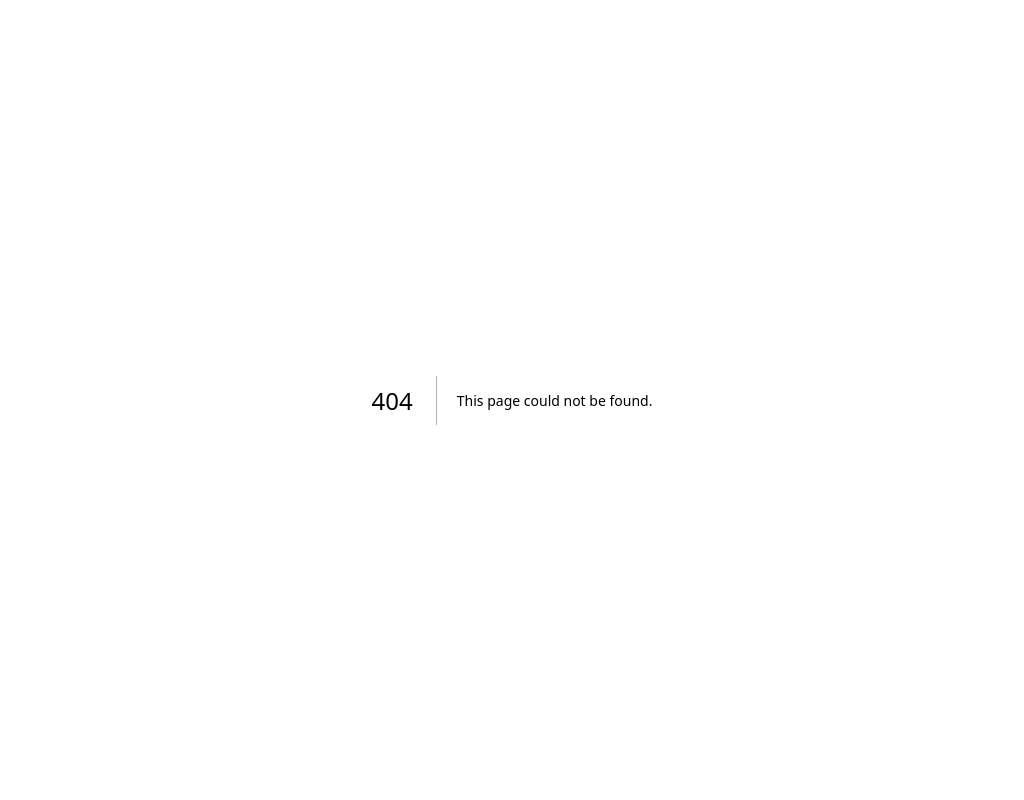
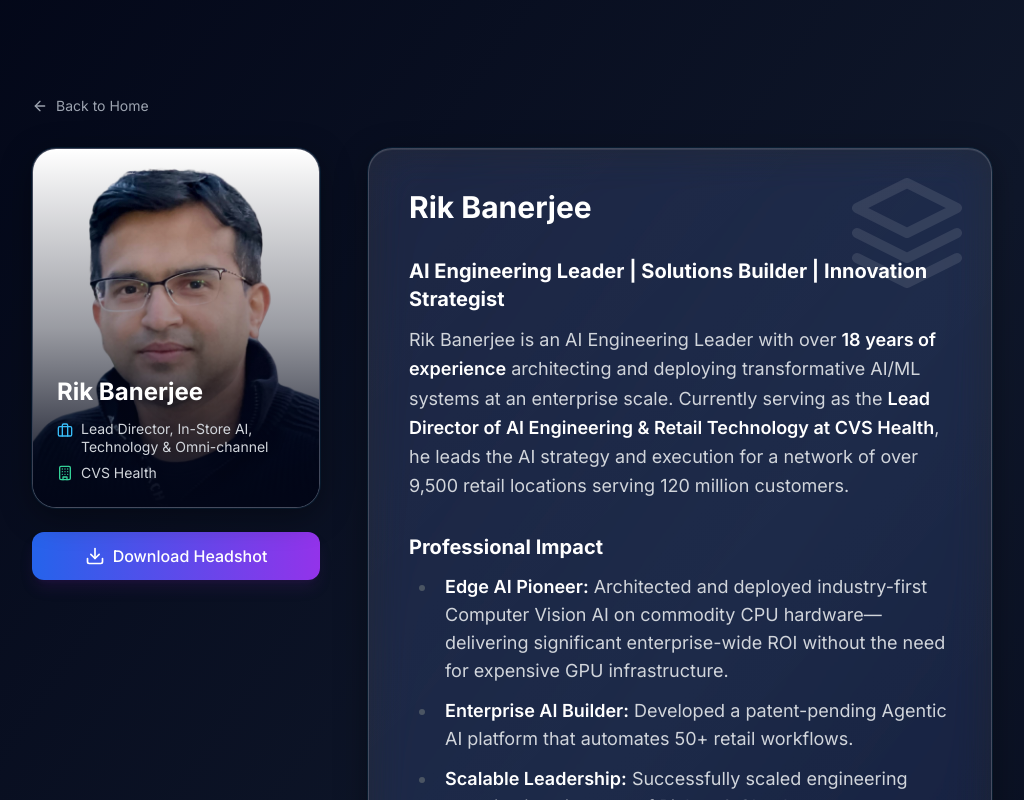
Before and after one commit to rikbanerjee/rikngeekOne, a Next.js app: page /bio in a window 1280 px wide. Before the commit this address had no page. Shown: the top 800 px of the page, without its empty margins (128-1152 px from the left). Built offline with nearby package versions, Linux system fonts and the light colour scheme.

Commit message:
chore: update blog content

```diff
--- /dev/null
+++ b/app/bio/page.tsx
@@ -0,0 +1,130 @@
+import fs from 'fs'
+import path from 'path'
+import matter from 'gray-matter'
+import { marked } from 'marked'
+import Link from 'next/link'
+import { ArrowLeft, ArrowRight, Download, Briefcase, Building } from 'lucide-react'
+import type { Metadata } from 'next'
+
+// Configure marked safely
+marked.setOptions({ breaks: true })
+
+const BIO_PATH = path.join(process.cwd(), 'content/bio.md')
+
+export const metadata: Metadata = {
+    title: 'Speaker Bio — Rik Banerjee',
+    description: 'Concise Bio for AI events and speaking engagements.',
+}
+
+export default async function BioPage() {
+    let htmlContent = ''
+    let data = { title: 'Speaker Bio', image: '/images/rik_headshot.jpg', role: '', company: '' }
+
+    try {
+        if (fs.existsSync(BIO_PATH)) {
+            const raw = fs.readFileSync(BIO_PATH, 'utf8')
+            const parsed = matter(raw)
+            data = { ...data, ...parsed.data }
+            htmlContent = await marked(parsed.content)
+        } else {
+            htmlContent = '<p>Bio content not found. Please add content/bio.md.</p>'
+        }
+    } catch (error) {
+        console.error("Error reading bio:", error)
+        htmlContent = `<p>Error loading bio content.</p>`
+    }
+
+    return (
+        <main className="min-h-screen bg-gradient-to-br from-slate-950 via-slate-900 to-slate-950 pt-24 pb-16">
+            <div className="max-w-5xl mx-auto px-4 sm:px-6 lg:px-8">
+                {/* Back link */}
+                <Link
+                    href="/"
+                    className="inline-flex items-center gap-2 text-gray-400 hover:text-white text-sm mb-8 transition-colors duration-300"
+                >
+                    <ArrowLeft className="w-4 h-4" /> Back to Home
+                </Link>
+
+                <div className="grid grid-cols-1 lg:grid-cols-12 gap-12">
+                    {/* Left Column - Profile Picture & Quick Info */}
+                    <div className="lg:col-span-4 space-y-6">
+                        <div className="relative w-full aspect-[4/5] rounded-3xl overflow-hidden glass-effect border border-slate-800 shadow-2xl">
+                            {data.image ? (
+                                <img
+                                    src={data.image}
+                                    alt={data.title}
+                                    className="w-full h-full object-cover"
+                                />
+                            ) : (
+                                <div className="w-full h-full bg-gradient-to-br from-primary-900/60 to-accent-900/60" />
+                            )}
+                            <div className="absolute inset-0 bg-gradient-to-t from-slate-950 via-slate-950/40 to-transparent" />
+
+                            <div className="absolute bottom-0 left-0 right-0 p-6">
+                                <h1 className="text-2xl font-bold text-white mb-3">
+                                    {data.title.replace('Meet ', '')}
+                                </h1>
+                                {data.role && (
+                                    <div className="flex items-start gap-2 text-sm text-gray-300 mb-2">
+                                        <Briefcase className="w-4 h-4 text-primary-400 flex-shrink-0 mt-0.5" />
+                                        <span className="leading-tight">{data.role}</span>
+                                    </div>
+                                )}
+                                {data.company && (
+                                    <div className="flex items-center gap-2 text-sm text-gray-300">
+                                        <Building className="w-4 h-4 text-emerald-400 flex-shrink-0" />
+                                        <span>{data.company}</span>
+                                    </div>
+                                )}
+                            </div>
+                        </div>
+
+                        {/* Actions */}
+                        <div className="flex flex-col gap-3">
+                            <a
+                                href={data.image || "#"}
+                                target="_blank"
+                                rel="noopener noreferrer"
+                                className="w-full flex items-center justify-center gap-2 px-6 py-3 rounded-xl bg-gradient-to-r from-blue-600 to-purple-600 hover:from-blue-500 hover:to-purple-500 text-white font-medium transition-all duration-300 shadow-lg shadow-purple-900/20"
+                            >
+                                <Download className="w-5 h-5" />
+                                Download Headshot
+                            </a>
+                        </div>
+                    </div>
+
+                    {/* Right Column - Markdown Content */}
+                    <div className="lg:col-span-8">
+                        <div className="glass-effect rounded-3xl p-8 sm:p-10 border border-slate-800 relative overflow-hidden">
+                            <div className="absolute top-0 right-0 p-6 opacity-10">
+                                <svg width="120" height="120" viewBox="0 0 24 24" fill="none" xmlns="http://www.w3.org/2000/svg">
+                                    <path d="M12 2L2 7L12 12L22 7L12 2Z" stroke="white" strokeWidth="2" strokeLinecap="round" strokeLinejoin="round" />
+                                    <path d="M2 17L12 22L22 17" stroke="white" strokeWidth="2" strokeLinecap="round" strokeLinejoin="round" />
+                                    <path d="M2 12L12 17L22 12" stroke="white" strokeWidth="2" strokeLinecap="round" strokeLinejoin="round" />
+                                </svg>
+                            </div>
+
+                            <article
+                                className="prose prose-invert prose-lg max-w-none relative z-10
+                                prose-headings:text-white prose-headings:font-bold
+                                prose-h1:text-3xl prose-h1:mb-6 prose-h1:mt-0
+                                prose-h2:text-2xl prose-h2:mt-10 prose-h2:mb-4
+                                prose-h3:text-xl prose-h3:mt-8 prose-h3:mb-3
+                                prose-p:text-gray-300 prose-p:leading-relaxed prose-p:mb-6 text-base sm:text-lg
+                                prose-a:text-primary-400 prose-a:no-underline hover:prose-a:text-primary-300
+                                prose-strong:text-white
+                                prose-code:text-emerald-400 prose-code:bg-slate-800 prose-code:px-1.5 prose-code:py-0.5 prose-code:rounded prose-code:text-sm prose-code:before:content-none prose-code:after:content-none
+                                prose-pre:bg-gray-900 prose-pre:rounded-xl prose-pre:border prose-pre:border-slate-800
+                                prose-blockquote:border-l-4 prose-blockquote:border-primary-500 prose-blockquote:bg-slate-800/30 prose-blockquote:rounded-r-xl prose-blockquote:py-2 prose-blockquote:px-6 prose-blockquote:text-gray-300 prose-blockquote:italic
+                                prose-ul:text-gray-300 prose-ol:text-gray-300
+                                prose-hr:border-slate-800
+                                prose-img:rounded-2xl prose-img:my-8 prose-img:shadow-2xl"
+                                dangerouslySetInnerHTML={{ __html: htmlContent }}
+                            />
+                        </div>
+                    </div>
+                </div>
+            </div>
+        </main>
+    )
+}
--- /dev/null
+++ b/content/bio.md
@@ -0,0 +1,29 @@
+---
+title: "Meet Rik Banerjee"
+image: "/images/rik_headshot.jpg"
+role: "Lead Director, In-Store AI, Technology & Omni-channel"
+company: "CVS Health"
+---
+# Rik Banerjee
+### AI Engineering Leader | Solutions Builder | Innovation Strategist
+
+Rik Banerjee is an AI Engineering Leader with over **18 years of experience** architecting and deploying transformative AI/ML systems at an enterprise scale. Currently serving as the **Lead Director of AI Engineering & Retail Technology at CVS Health**, he leads the AI strategy and execution for a network of over 9,500 retail locations serving 120 million customers.
+
+### Professional Impact
+* **Edge AI Pioneer:** Architected and deployed industry-first Computer Vision AI on commodity CPU hardware—delivering significant enterprise-wide ROI without the need for expensive GPU infrastructure.
+* **Enterprise AI Builder:** Developed a patent-pending Agentic AI platform that automates 50+ retail workflows.
+* **Scalable Leadership:** Successfully scaled engineering organizations in areas of Pickup & Checkout Modernization, Omni-channel Delivery.
+* **Strategic Innovator:** Expert at bridging AI research into high-impact production environments, specializing in Edge AI, LLMs, and Agentic automation.
+
+### Education & Credentials
+* **MIT:** Executive Education in Applied Agentic AI for Organizational Transformation and the Internet of Things.
+* **Harvard Business School:** Executive Education in Competing in the Age of AI.
+* **B.Tech:** Electronics & Communication Engineering.
+* **Intellectual Property:** Holds multiple patents and pending applications in Computer Vision, Agentic AI, and Biometric Authentication.
+
+### Community & Volunteering
+Based in **Westborough, MA**, Rik is deeply committed to technical mentorship and the local community.
+
+* **Mentorship:** Serves as a mentor for the PTECH program at Woonsocket High School and volunteers for CS4RI programming initiatives.
+* **Technical Advisor:** Acts as a Volunteer and Technical Advisor for **The CustomHUB LLC**, an e-commerce marketplace dedicated to Indian-themed apparel.
+* **Builder at Heart:** An avid hobbyist in the AI space, Rik continuously prototypes new AI applications and experiences to push the boundaries of what is possible.
```
Also changed, not shown: public/images/rik_headshot.jpg (added).
